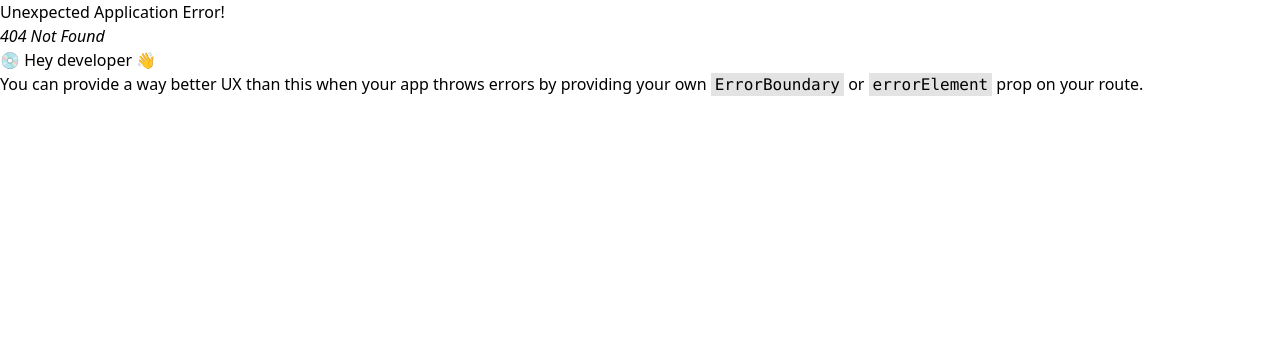
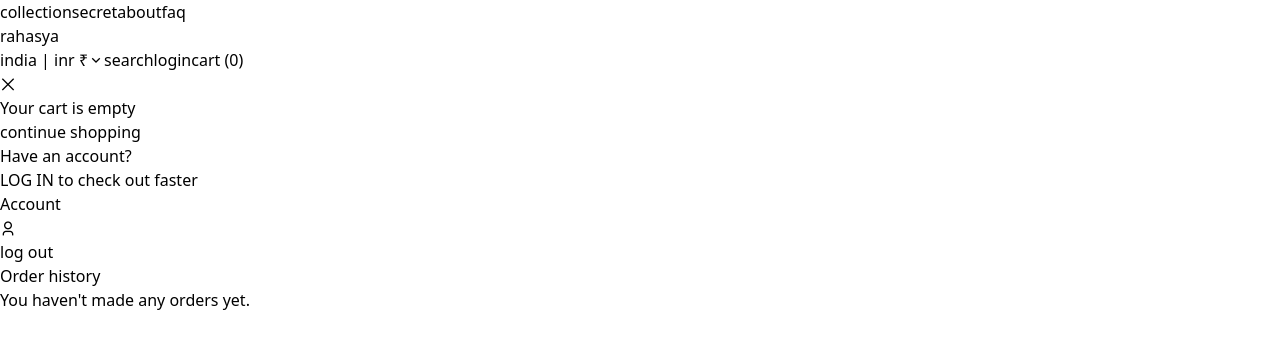
Before and after one commit to Susanta69qq/RahasyaFragrances, a React (Vite) app: page /account in a window 1280 px wide. Before the commit this address had no page. Shown: the top 348 px of the page. Built offline with nearby package versions, Linux system fonts and the light colour scheme.

Commit message:
place order, add address logic complete both in frontend and backend✔ now working on account page ⚒

```diff
--- /dev/null
+++ b/src/Pages/Account.jsx
@@ -0,0 +1,32 @@
+import React from "react";
+import Navbar from "../components/Navbar";
+import Footer from "../components/Footer";
+
+function Account() {
+  return (
+    <div className="h-screen bg-black">
+      <Navbar />
+      <div className="main h-full flex items-center px-[2.75vw]">
+        <div className="left flex flex-col gap-[2.5vw]">
+          <div className="account">
+            <h1 className="text-white font-[font4] text-[4vw]">Account</h1>
+            <span className="flex items-center gap-[1vw]">
+              <i className="ri-user-3-line text-gray-400 text-[1.4vw]"></i>
+              <p className="text-gray-400 font-[font3] text-[1vw] uppercase tracking-[1.5px]">
+                log out
+              </p>
+            </span>
+          </div>
+          <div className="orders">
+            <h1 className="text-white font-[font4] text-[3vw]">Order history</h1>
+            <div className="mt-2">
+              <p className="text-gray-200 font-[font3] text-[1.2vw]">You haven't made any orders yet.</p>
+            </div>
+          </div>
+        </div>
+      </div>
+    </div>
+  );
+}
+
+export default Account;
--- a/src/Pages/Checkout.jsx
+++ b/src/Pages/Checkout.jsx
@@ -3,6 +3,8 @@ import { useSelector } from "react-redux";
 import { selectCartTotal } from "../redux/cartSlice";
 import axios from "axios";
 import Cookies from "js-cookie";
+import { useNavigate } from "react-router-dom";
+import { ClockLoader } from "react-spinners";
 
 const Checkout = () => {
   const cartItems = useSelector((state) => state.cart);
@@ -18,8 +20,10 @@ const Checkout = () => {
   const [postalCode, setPostalCode] = useState("");
   const [phone, setPhone] = useState("");
   const [isAddressSaved, setIsAddressSaved] = useState(false);
+  const [isLoading, setIsLoading] = useState(false);
 
   const token = Cookies.get("authToken");
+  const navigate = useNavigate();
 
   const handlePaymentChange = (event) => {
     setPaymentMethod(event.target.value);
@@ -27,7 +31,7 @@ const Checkout = () => {
 
   const handleAddressSave = async (e) => {
     e.preventDefault();
-
+    setIsLoading(true);
     if (!token) {
       alert("You need to be logged in to be able to save your address");
       return;
@@ -60,12 +64,15 @@ const Checkout = () => {
       }
     } catch (error) {
       console.error("Error saving address: ", error.response || error);
-      alert("Failed to save the address.");
+      alert("User Details already exists, choose different credentials");
+    } finally {
+      setIsLoading(false);
     }
   };
 
   const handleOrderSubmit = async (e) => {
     e.preventDefault();
+    setIsLoading(true);
 
     if (!token) {
       alert("You need to be logged in to be able to place an order");
@@ -101,10 +108,14 @@ const Checkout = () => {
 
       if (response.status === 200) {
         alert("Your order has been placed successfully!");
+        localStorage.removeItem("cart");
+        navigate("/");
       }
     } catch (error) {
       console.error("Error placing the order: ", error.response || error);
       alert("Failed to place your order");
+    } finally {
+      setIsLoading(false);
     }
   };
 
@@ -272,7 +283,11 @@ const Checkout = () => {
               onClick={handleAddressSave}
               className="w-full bg-black text-white py-[1.5vh] font-[font1] mt-[4vh]"
             >
-              Save Address
+              {isLoading ? (
+                <ClockLoader color="#fff" loading={isLoading} size={30} />
+              ) : (
+                "Save Address"
+              )}
             </button>
           </div>
 
@@ -356,7 +371,11 @@ const Checkout = () => {
             onClick={handleOrderSubmit}
             className="w-full bg-black text-white py-[1.5vh] font-[font1] mt-[4vh]"
           >
-            {paymentMethod === "cod" ? "Order Now" : "Pay Now"}
+            {isLoading ? (
+              <ClockLoader color="#fff" loading={isLoading} size={30} />
+            ) : (
+              "Place Order"
+            )}
           </button>
           <p className="text-[.9vw] mt-[2vh]">
             Your info will be saved to a Shop account. By continuing, you agree
--- a/src/Pages/LoginPage.jsx
+++ b/src/Pages/LoginPage.jsx
@@ -9,11 +9,16 @@ import Cookies from "js-cookie";
 function LoginPage() {
   const navigate = useNavigate();
   const [isLoading, setIsLoading] = useState(false);
+  const [error, setError] = useState(""); // New state for error message
+
   const handleLogin = async (e) => {
     e.preventDefault();
     setIsLoading(true);
+    setError(""); // Reset error message on new login attempt
+
     const email = e.target.email.value;
     const password = e.target.password.value;
+
     try {
       const response = await axios.post(
         "https://rahasyafragrances.onrender.com/login",
@@ -26,11 +31,18 @@ function LoginPage() {
       Cookies.set("authToken", response.data.token, { expires: 7 });
       navigate("/");
     } catch (error) {
+      // Check if the error is due to invalid credentials and display a message
+      if (error.response && error.response.status === 401) {
+        setError("Incorrect email or password. Please try again.");
+      } else {
+        setError("Incorrect email or password. Please try again.");
+      }
       console.log("Login credentials not correct, login failed", error);
     } finally {
       setIsLoading(false);
     }
   };
+
   return (
     <div className="h-screen bg-black">
       <Navbar />
@@ -49,7 +61,7 @@ function LoginPage() {
               type="email"
               name="email"
               placeholder="Email"
-              required="true"
+              required
             />
             <input
               className="bg-transparent border border-white px-[1.5vw] py-[.65vw]
@@ -57,8 +69,14 @@ function LoginPage() {
               type="password"
               name="password"
               placeholder="Password"
-              required="true"
+              required
             />
+            {/* Display error message if there's one */}
+            {error && (
+              <div className="text-red-500 text-[1vw] mt-[1vw]">
+                {error}
+              </div>
+            )}
             <div className="flex flex-col justify-center items-center gap-[1vw]">
               <h4 className="uppercase text-[.9vw] tracking-[1.5px]">
                 forgot your password?
--- a/src/components/Navbar.jsx
+++ b/src/components/Navbar.jsx
@@ -7,6 +7,7 @@ import {
   selectCartTotal,
 } from "../redux/cartSlice";
 import { useNavigate } from "react-router-dom";
+import Cookies from "js-cookie";
 
 function Navbar({ textColor = "text-white" }) {
   const [openDialog, setOpenDialog] = useState(false);
@@ -26,6 +27,9 @@ function Navbar({ textColor = "text-white" }) {
     setOptions(e.target.innerText);
     setOpenDialog(false);
   };
+
+  //check if the user is logged in
+  const isLoggedIn = Cookies.get("authToken");
 
   //remove items from cart
   const handleRemoveItem = (itemId) => {
@@ -85,7 +89,9 @@ function Navbar({ textColor = "text-white" }) {
           </span>
         </a>
         <a href="">search</a>
-        <a href="/login">log in</a>
+        <a href={isLoggedIn ? "/account" : "/login"}>
+          {isLoggedIn ? "account" : "login"}
+        </a>
         <a className="cursor-pointer" onClick={() => setOpenCart(true)}>
           cart ({cartItems.length})
         </a>
```
Also changed, not shown: src/main.jsx (+8 -3 lines).
